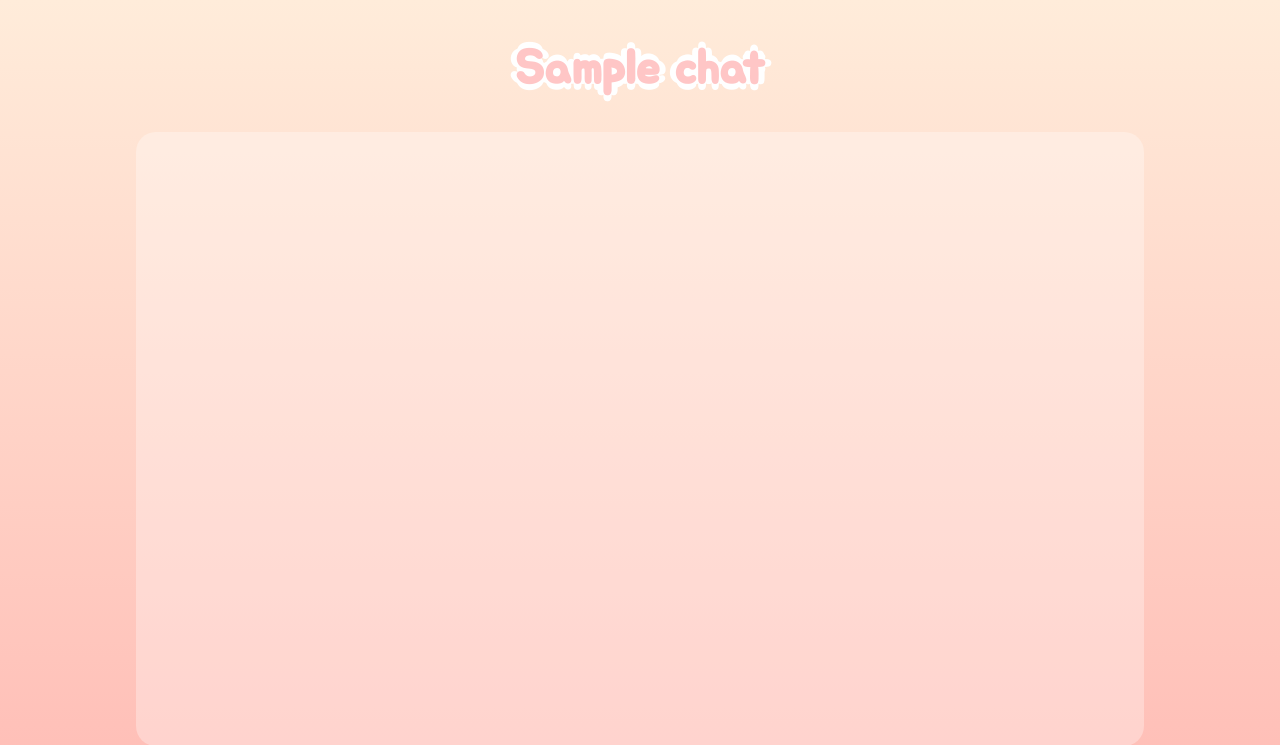
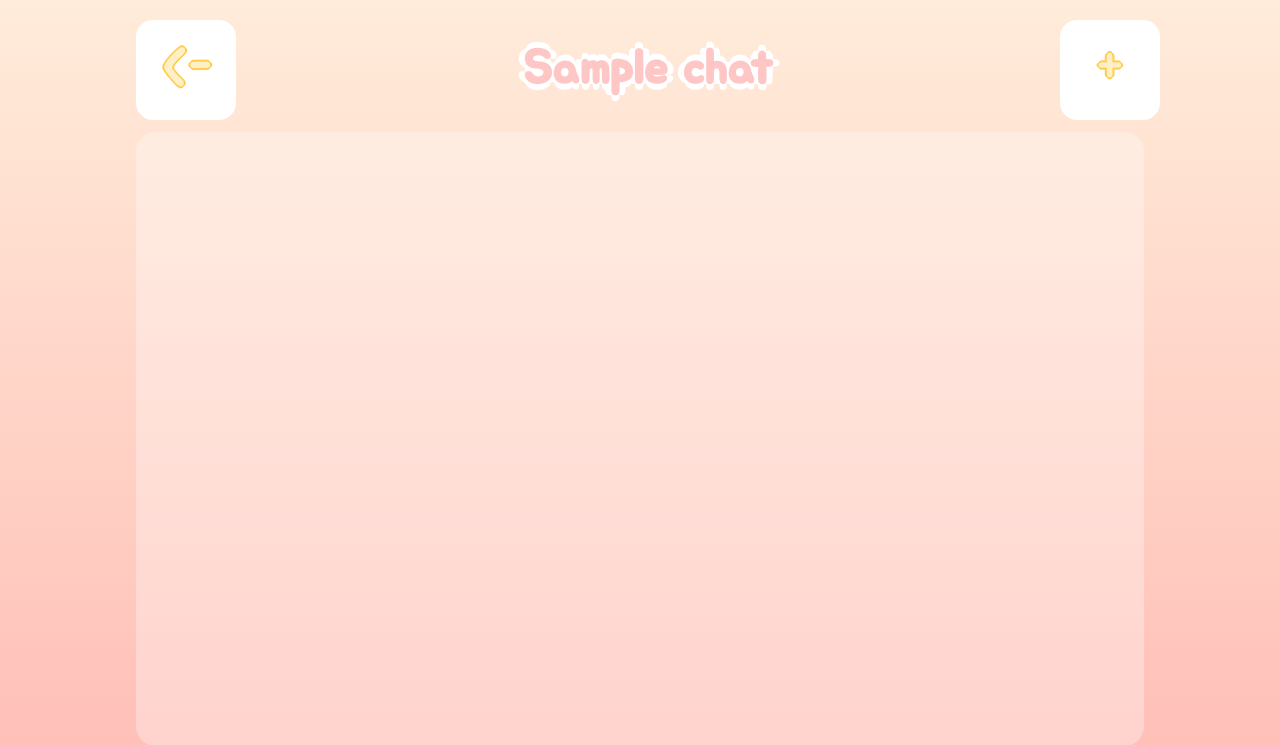
Before and after one commit to shtekxr/qmessenger, a FastAPI app: template templates/chat.html in a window 1280 px wide. Shown: the top 745 px of the page. Run offline with FastAPI, Linux system fonts and the light colour scheme; the template is opened without the code that fills it: most values are stand-ins (such as "Sample title", 1, 10 or a date in 2020); parts of the project's set-up code (start-up, migrations or seed data) failed here and were passed over.

Commit message:
added some btns

```diff
--- a/src/main.py
+++ b/src/main.py
@@ -92,4 +92,4 @@ async def get_register(request: Request):
 
 if __name__ == '__main__':
     '''Server'''
-    uvicorn.run('main:app', host='127.0.0.1', port=8000, reload=True)
+    uvicorn.run('main:app', host='0.0.0.0', port=80, reload=True)
--- a/static/css/style.css
+++ b/static/css/style.css
@@ -224,3 +224,56 @@ button {
     background-color: white;
     border-radius: 20px;
 }
+
+.top-panel {
+    display: flex;
+    flex-direction: row;
+    justify-content: space-between;
+    /*align-items: space-between;*/
+    width: 80vw;
+}
+
+.chat-list {
+    display: flex;
+    flex-direction: column;
+    justify-content: space-between;
+    align-items: center;
+    font-size: 50px;
+}
+
+.list-item {
+    width: 90vw;
+}
+
+#top-name {
+
+}
+
+#top-invite {
+    width: 100px;
+    height: 100px;
+    font-size: 50px;
+}
+
+#top-back {
+    width: 100px;
+    height: 100px;
+    font-size: 50px;
+}
+
+
+.modal {
+  display: none;
+  position: fixed;
+  z-index: 1;
+  left: 0;
+  top: 0;
+  width: 100%;
+  height: 100%;
+  overflow: auto;
+  background-color: rgba(0, 0, 0, 0.4);
+}
+
+#close {
+    font-size: 50px;
+}
--- a/static/js/chat.js
+++ b/static/js/chat.js
@@ -14,3 +14,28 @@ function sendMessage(event) {
     input.value = ''
     event.preventDefault()
 }
+
+const modal = document.querySelector('#modal');
+const btn = document.querySelector('#top-invite');
+// const close = document.querySelector('.close');
+const close = document.querySelector('#close');
+
+btn.onclick = function () {
+  modal.style.display = 'block';
+};
+
+close.onclick = function () {
+  modal.style.display = 'none';
+
+};
+
+window.onclick = function (event) {
+  if (event.target == modal) {
+    modal.style.display = 'none';
+  }
+};
+
+
+document.getElementById('top-back').onclick = function () {
+    location.href = '/chats'
+}
--- a/templates/chat.html
+++ b/templates/chat.html
@@ -7,7 +7,22 @@
     <link rel="stylesheet" href="/static/css/style.css">
 </head>
 <body>
-    <h1>{{ chat.name }}</h1>
+    <div class="top-panel">
+        <button id="top-back"><-</button>
+        <h1 id="top-name">{{ chat.name }}</h1>
+        <button id="top-invite">+</button>
+
+        <div id="modal" class="modal">
+            <div class="modal-content">
+                <button id="close">x</button>
+                <form action="/invite_user" method="get">
+                    <label>username</label>
+                    <input type="text" name="invite_username" id="invite_username">
+                </form>
+            </div>
+        </div>
+    </div>
+
 
         <div class="chat-container">
             <div class="chatbg"></div>
```
Also changed, not shown: static/js/chats.js (+11 -19 lines), templates/chats.html (+9 -11 lines).
